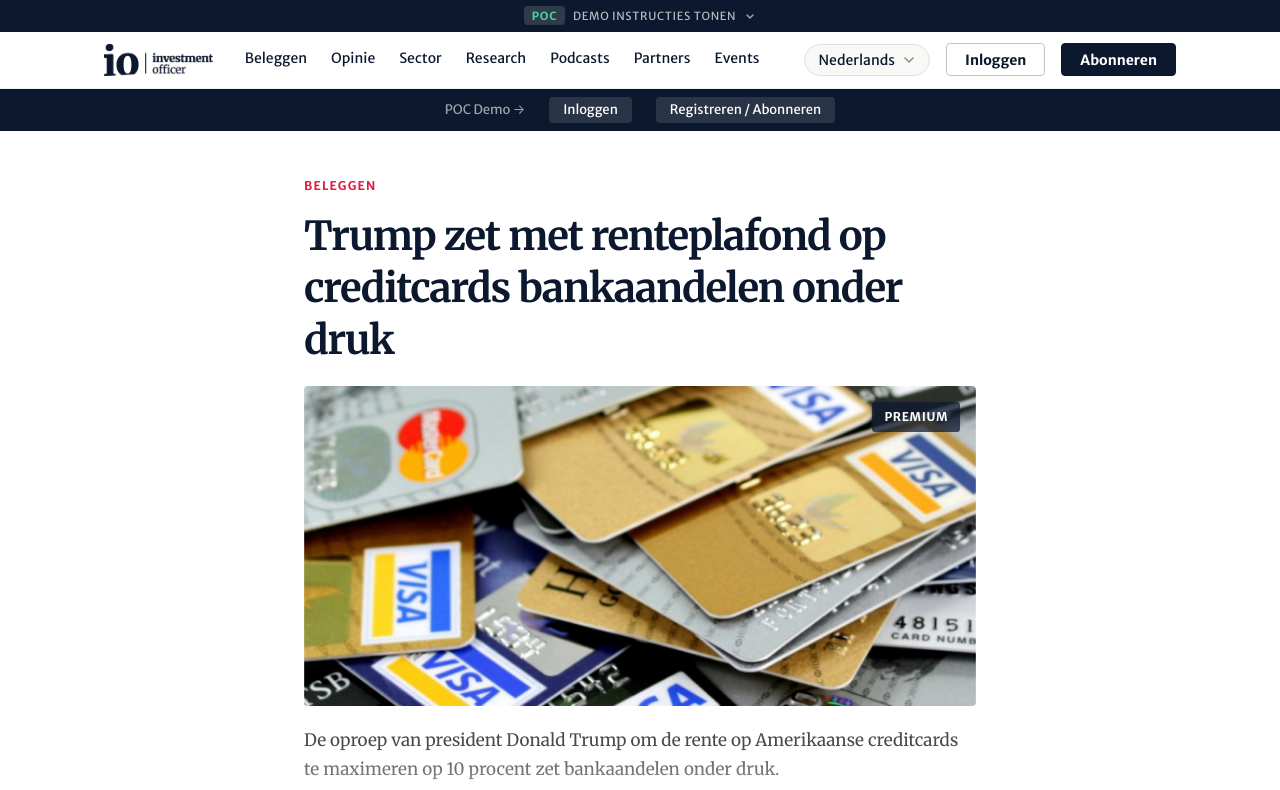
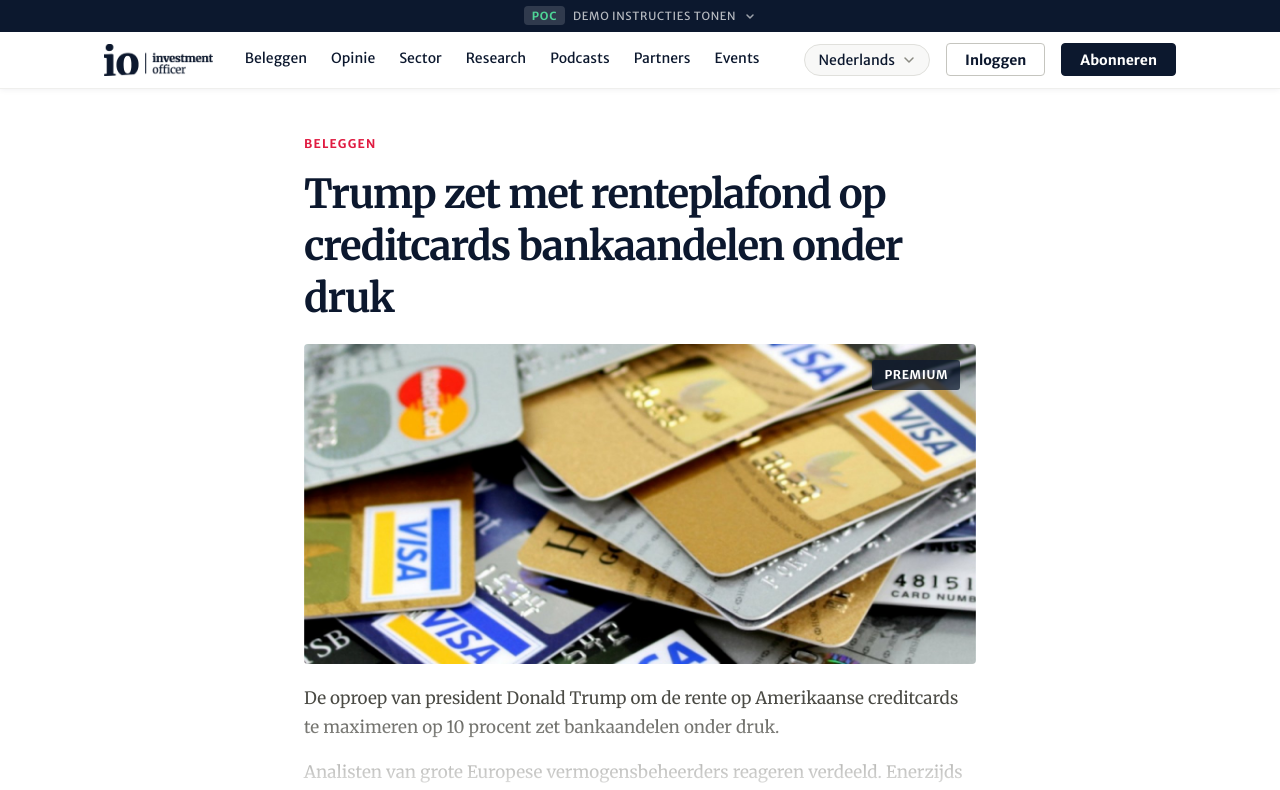
Before and after one commit to jasperstaring-cmyk/IO-POC-V4-, a React (Vite) app: page / in a window 1280 px wide. Shown: the top 790 px of the page. Built offline with nearby package versions, Linux system fonts and the light colour scheme.

Commit message:
IO POC V9

```diff
--- a/src/pages/ArticlePage.jsx
+++ b/src/pages/ArticlePage.jsx
@@ -111,12 +111,7 @@
   return (
     <div style={{ minHeight:"100vh", background:C.white }}>
       <TopNav onLogin={onLogin} onSubscribe={onSubscribe} loggedIn={loggedIn} userEmail={userEmail} onLogout={onLogout} onAccount={onAccount} />
-      <div style={{ background:C.navy, color:C.white, padding:"0.5rem 1.5rem", display:"flex", alignItems:"center", justifyContent:"center", gap:"1.5rem", fontFamily:"var(--font-sans)", fontSize:"0.8125rem" }}>
-        <span style={{ opacity:0.6 }}>POC Demo →</span>
-        <button onClick={onLogin} style={{ background:"rgba(255,255,255,0.12)", border:"none", color:C.white, padding:"0.3rem 0.875rem", borderRadius:4, cursor:"pointer", fontSize:"0.8125rem", fontFamily:"var(--font-sans)" }}>{txt.demo_login}</button>
-        <button onClick={onSubscribe} style={{ background:"rgba(255,255,255,0.12)", border:"none", color:C.white, padding:"0.3rem 0.875rem", borderRadius:4, cursor:"pointer", fontSize:"0.8125rem", fontFamily:"var(--font-sans)" }}>{txt.demo_register}</button>
-        {loggedIn && <button onClick={onLogout} style={{ background:"rgba(255,255,255,0.12)", border:"none", color:C.white, padding:"0.3rem 0.875rem", borderRadius:4, cursor:"pointer", fontSize:"0.8125rem", fontFamily:"var(--font-sans)" }}>{txt.demo_reset}</button>}
-      </div>
+
       <main style={{ maxWidth:720, margin:"0 auto", padding:"2.5rem 1.5rem 4rem" }}>
         <span className="category-label">{txt.category}</span>
         <h1 className="article-title">{txt.title}</h1>
--- a/src/pages/SubscriptionPage.jsx
+++ b/src/pages/SubscriptionPage.jsx
@@ -52,9 +52,7 @@
   return (
     <div className="sub-page">
       <TopNav onLogin={onLogin} onSubscribe={() => {}} loggedIn={false} />
-      <div style={{ background:C.navy, color:C.white, padding:"0.5rem 1.5rem", display:"flex", alignItems:"center", justifyContent:"center", fontFamily:"var(--font-sans)", fontSize:"0.8125rem" }}>
-        <span style={{ opacity:0.6 }}>POC Demo — {t("sp_badge")}</span>
-      </div>
+
       <div style={{ maxWidth:900, margin:"0 auto", padding:"3rem 1.5rem 5rem" }}>
         <div style={{ textAlign:"center", marginBottom:"2.5rem" }}>
           <div style={{ display:"inline-block", background:C.gray100, borderRadius:99, padding:"0.3rem 1rem", fontFamily:"var(--font-sans)", fontSize:"0.8rem", fontWeight:600, color:C.gray500, letterSpacing:"0.06em", textTransform:"uppercase", marginBottom:"1rem" }}>{t("sp_badge")}</div>
```
